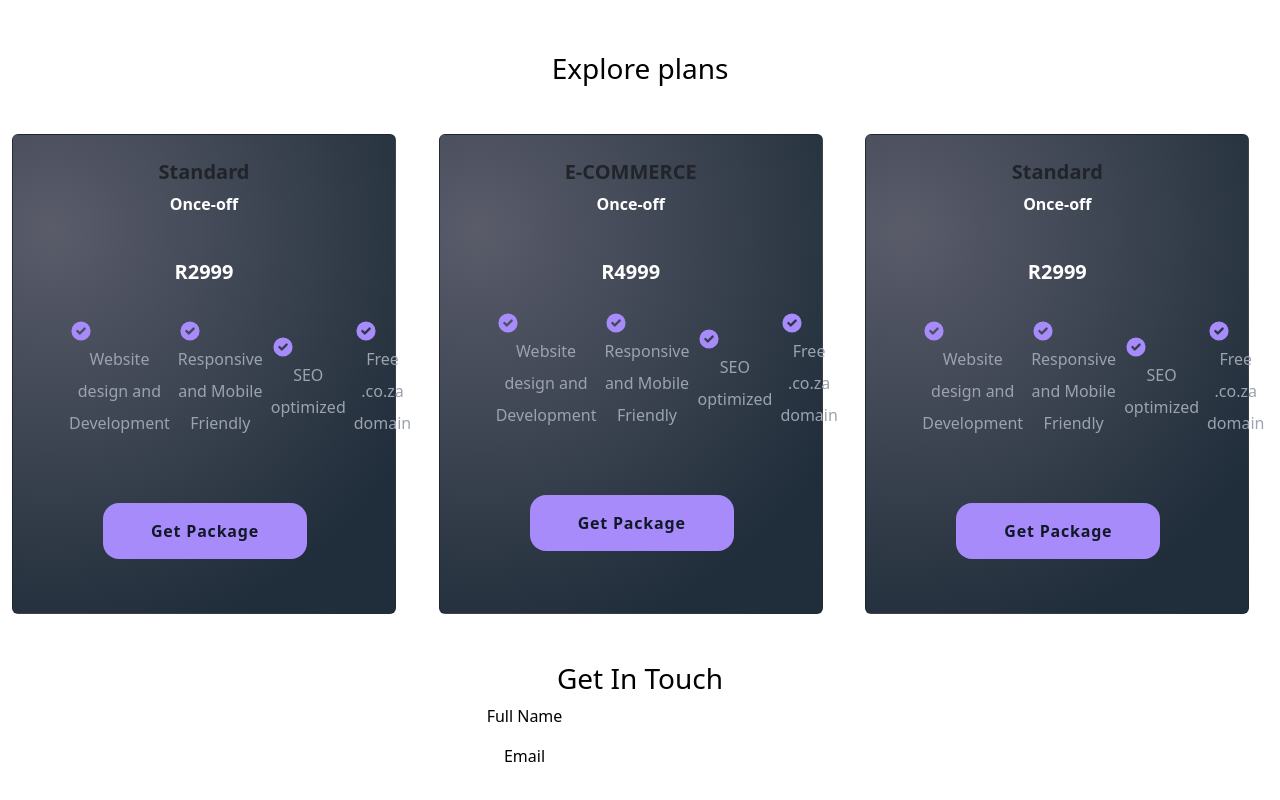
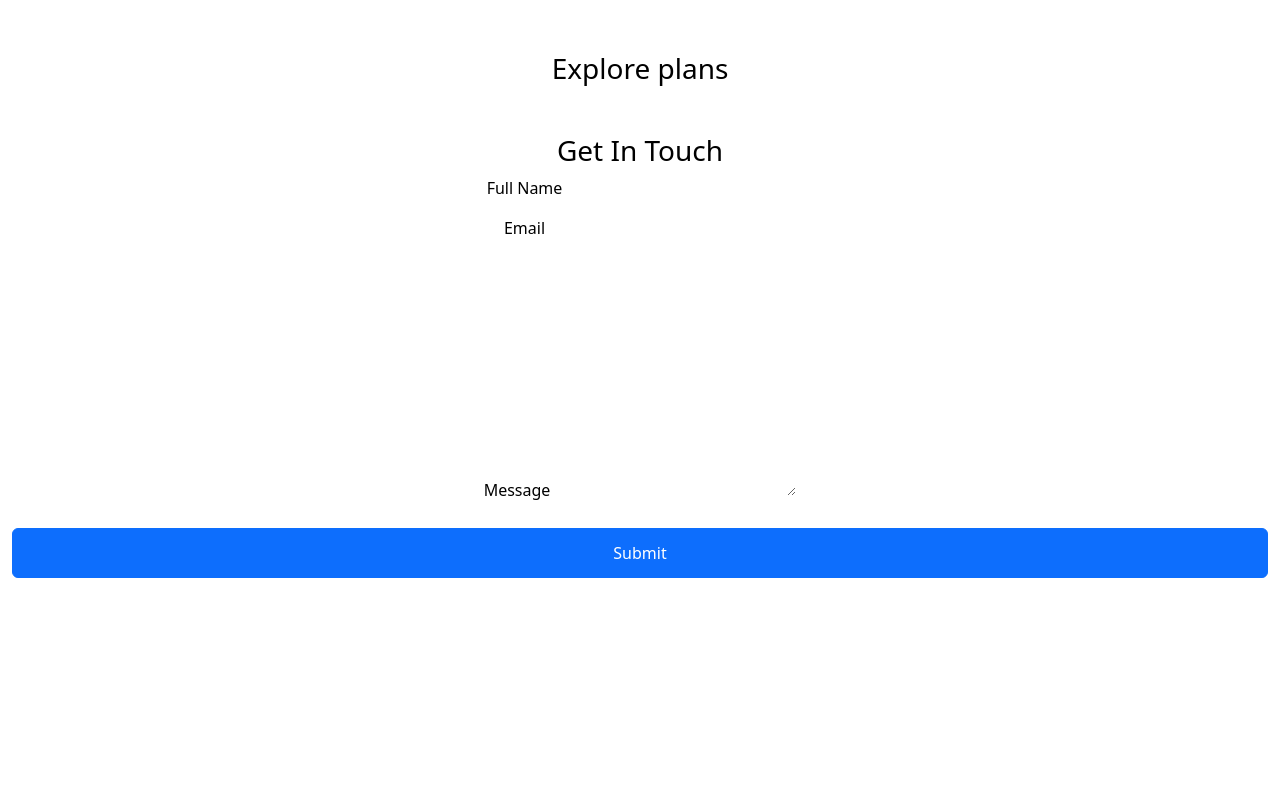
Before and after one commit to HlobisileLukhele/mobile-matters-ecommerce-site, a React (Create React App) app: page /Services in a window 1280 px wide. Shown: the part 700-1500 px from the top of the page. After the commit the page ends 1278 px from the top, so only its background shows below. Built offline with nearby package versions, Linux system fonts and the light colour scheme.

Commit message:
removed the cards content

```diff
--- a/src/Components/Services.jsx
+++ b/src/Components/Services.jsx
@@ -8,123 +8,6 @@ const Services = () => (
     <div className="row align-items-center sm:align-items-center mr-1 ml-1">
       <h3 className="mb-4 mt-4 plans">Explore plans</h3>
 
-      <div className="col-sm col-md-4 mb-4 mt-4">
-      <div className="card-services card  md:mb-4  sm:mb-4 items-center ml-2 mr-3" style={{ width:"24em"}} >
-      <h5 className="card-title title">Standard</h5>
-              <p className="card-text ">Once-off</p>
-              <p className="card-title price text-white">R2999</p>
-      <div className="card-body ml-1 mr-1 items-center"  style={{ width:"24em" }} >
-        <ul className="lists mb-4 mt-2">
-          <li className="list">
-            <svg xmlns="http://www.w3.org/2000/svg" viewBox="0 0 20 20" fill="currentColor">
-              <path fillRule="evenodd" d="M10 18a8 8 0 100-16 8 8 0 000 16zm3.707-9.293a1 1 0 00-1.414-1.414L9 10.586 7.707 9.293a1 1 0 00-1.414 1.414l2 2a1 1 0 001.414 0l4-4z" clipRule="evenodd" />
-            </svg>
-            <span>Website design and Development</span>
-          </li>
-          <li className="list">
-            <svg xmlns="http://www.w3.org/2000/svg" viewBox="0 0 20 20" fill="currentColor">
-              <path fillRule="evenodd" d="M10 18a8 8 0 100-16 8 8 0 000 16zm3.707-9.293a1 1 0 00-1.414-1.414L9 10.586 7.707 9.293a1 1 0 00-1.414 1.414l2 2a1 1 0 001.414 0l4-4z" clipRule="evenodd" />
-            </svg>
-            <span>Responsive and Mobile Friendly</span>
-          </li>
-          <li className="list">
-            <svg xmlns="http://www.w3.org/2000/svg" viewBox="0 0 20 20" fill="currentColor">
-              <path fillRule="evenodd" d="M10 18a8 8 0 100-16 8 8 0 000 16zm3.707-9.293a1 1 0 00-1.414-1.414L9 10.586 7.707 9.293a1 1 0 00-1.414 1.414l2 2a1 1 0 001.414 0l4-4z" clipRule="evenodd" />
-            </svg>
-            <span>SEO optimized</span>
-          </li>
-
-          <li className="list">
-            <svg xmlns="http://www.w3.org/2000/svg" viewBox="0 0 20 20" fill="currentColor">
-              <path fillRule="evenodd" d="M10 18a8 8 0 100-16 8 8 0 000 16zm3.707-9.293a1 1 0 00-1.414-1.414L9 10.586 7.707 9.293a1 1 0 00-1.414 1.414l2 2a1 1 0 001.414 0l4-4z" clipRule="evenodd" />
-            </svg>
-            <span>Free .co.za domain</span>
-          </li>
-        </ul>
-        <button type="button" className="action">Get Package</button>
-            </div>
-      </div>
-      </div>
-
-      <div class="col-sm col-md-4 sm:align-items-center mr-1 ml-1">
-      <div className="card-services card md:mb-4   sm:mb-4 items-center ml-2 mr-3 " style={{ width:"24em"}} >
-      <h5 className="card-title title">E-COMMERCE</h5>
-              <p className="card-text ">Once-off</p>
-              <p className="card-title price text-white">R4999</p>
-      <div className="card-body ml-1 mr-1 items-center"  style={{ width:"24em" }} >
-        <ul className="lists">
-          <li className="list">
-            <svg xmlns="http://www.w3.org/2000/svg" viewBox="0 0 20 20" fill="currentColor">
-              <path fillRule="evenodd" d="M10 18a8 8 0 100-16 8 8 0 000 16zm3.707-9.293a1 1 0 00-1.414-1.414L9 10.586 7.707 9.293a1 1 0 00-1.414 1.414l2 2a1 1 0 001.414 0l4-4z" clipRule="evenodd" />
-            </svg>
-            <span>Website design and Development</span>
-          </li>
-          <li className="list">
-            <svg xmlns="http://www.w3.org/2000/svg" viewBox="0 0 20 20" fill="currentColor">
-              <path fillRule="evenodd" d="M10 18a8 8 0 100-16 8 8 0 000 16zm3.707-9.293a1 1 0 00-1.414-1.414L9 10.586 7.707 9.293a1 1 0 00-1.414 1.414l2 2a1 1 0 001.414 0l4-4z" clipRule="evenodd" />
-            </svg>
-            <span>Responsive and Mobile Friendly</span>
-          </li>
-          <li className="list">
-            <svg xmlns="http://www.w3.org/2000/svg" viewBox="0 0 20 20" fill="currentColor">
-              <path fillRule="evenodd" d="M10 18a8 8 0 100-16 8 8 0 000 16zm3.707-9.293a1 1 0 00-1.414-1.414L9 10.586 7.707 9.293a1 1 0 00-1.414 1.414l2 2a1 1 0 001.414 0l4-4z" clipRule="evenodd" />
-            </svg>
-            <span>SEO optimized</span>
-          </li>
-
-          <li className="list">
-            <svg xmlns="http://www.w3.org/2000/svg" viewBox="0 0 20 20" fill="currentColor">
-              <path fillRule="evenodd" d="M10 18a8 8 0 100-16 8 8 0 000 16zm3.707-9.293a1 1 0 00-1.414-1.414L9 10.586 7.707 9.293a1 1 0 00-1.414 1.414l2 2a1 1 0 001.414 0l4-4z" clipRule="evenodd" />
-            </svg>
-            <span>Free .co.za domain</span>
-          </li>
-        </ul>
-        <button type="button" className="action">Get Package</button>
-            </div>
-
-      </div>
-      </div>
-
-
-
-      <div className="col-sm col-md-4 mb-4 mt-4">
-      <div className="card-services card  md:mb-4  sm:mb-4 items-center ml-2 mr-3" style={{ width:"24em"}} >
-      <h5 className="card-title title">Standard</h5>
-              <p className="card-text ">Once-off</p>
-              <p className="card-title price text-white">R2999</p>
-      <div className="card-body ml-1 mr-1 items-center"  style={{ width:"24em" }} >
-        <ul className="lists mb-4 mt-2">
-          <li className="list">
-            <svg xmlns="http://www.w3.org/2000/svg" viewBox="0 0 20 20" fill="currentColor">
-              <path fillRule="evenodd" d="M10 18a8 8 0 100-16 8 8 0 000 16zm3.707-9.293a1 1 0 00-1.414-1.414L9 10.586 7.707 9.293a1 1 0 00-1.414 1.414l2 2a1 1 0 001.414 0l4-4z" clipRule="evenodd" />
-            </svg>
-            <span>Website design and Development</span>
-          </li>
-          <li className="list">
-            <svg xmlns="http://www.w3.org/2000/svg" viewBox="0 0 20 20" fill="currentColor">
-              <path fillRule="evenodd" d="M10 18a8 8 0 100-16 8 8 0 000 16zm3.707-9.293a1 1 0 00-1.414-1.414L9 10.586 7.707 9.293a1 1 0 00-1.414 1.414l2 2a1 1 0 001.414 0l4-4z" clipRule="evenodd" />
-            </svg>
-            <span>Responsive and Mobile Friendly</span>
-          </li>
-          <li className="list">
-            <svg xmlns="http://www.w3.org/2000/svg" viewBox="0 0 20 20" fill="currentColor">
-              <path fillRule="evenodd" d="M10 18a8 8 0 100-16 8 8 0 000 16zm3.707-9.293a1 1 0 00-1.414-1.414L9 10.586 7.707 9.293a1 1 0 00-1.414 1.414l2 2a1 1 0 001.414 0l4-4z" clipRule="evenodd" />
-            </svg>
-            <span>SEO optimized</span>
-          </li>
-
-          <li className="list">
-            <svg xmlns="http://www.w3.org/2000/svg" viewBox="0 0 20 20" fill="currentColor">
-              <path fillRule="evenodd" d="M10 18a8 8 0 100-16 8 8 0 000 16zm3.707-9.293a1 1 0 00-1.414-1.414L9 10.586 7.707 9.293a1 1 0 00-1.414 1.414l2 2a1 1 0 001.414 0l4-4z" clipRule="evenodd" />
-            </svg>
-            <span>Free .co.za domain</span>
-          </li>
-        </ul>
-        <button type="button" className="action">Get Package</button>
-            </div>
-      </div>
-      </div>
-
 </div>
 <h3 className="mt-4 text-align-center">Get In Touch</h3>
    <ContactForm />
```
